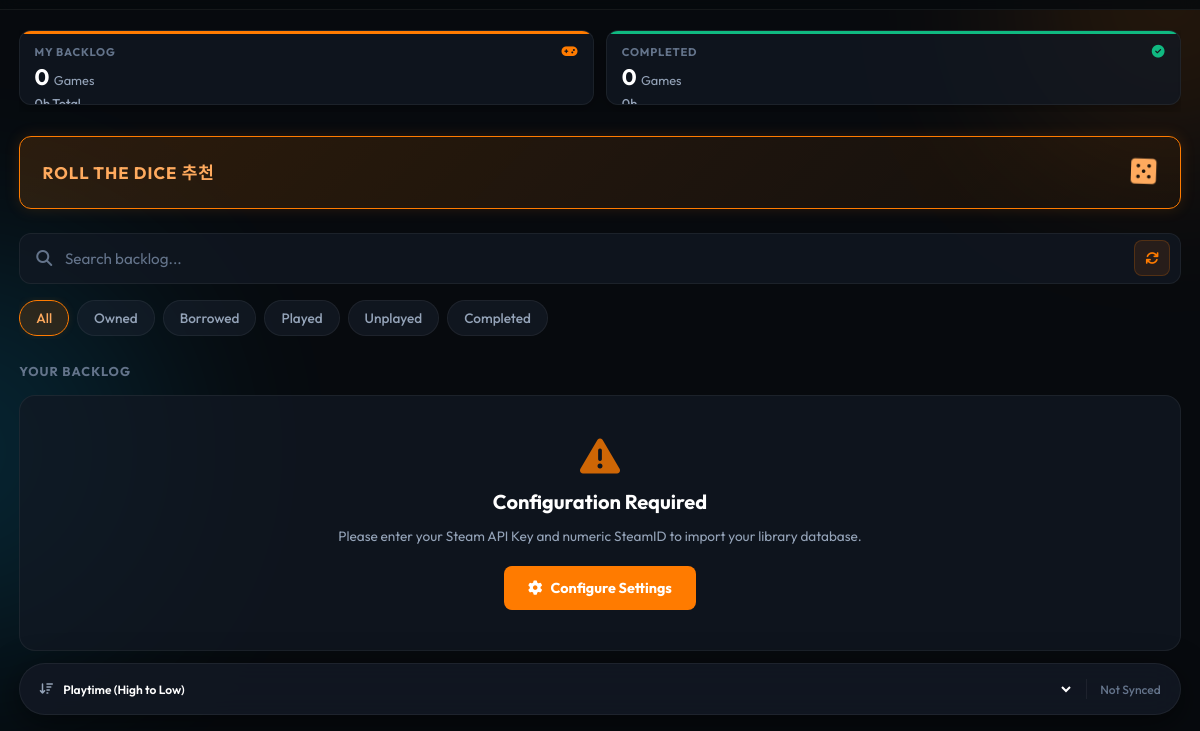
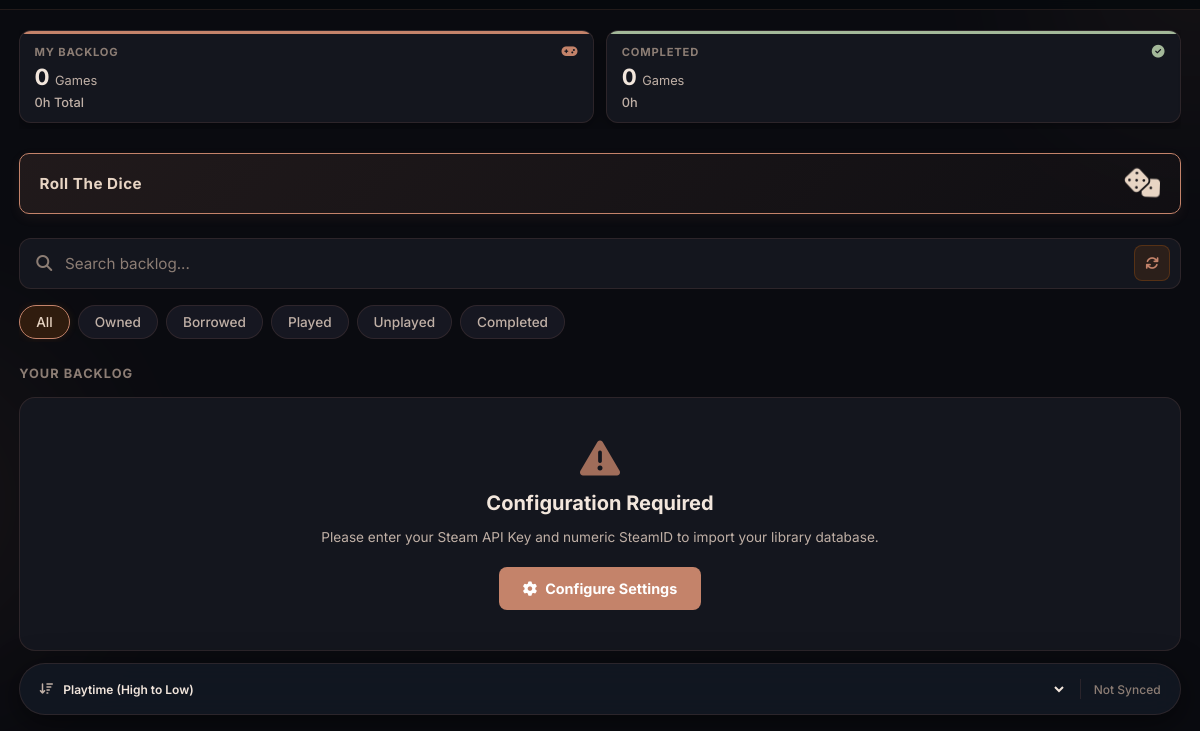
Before and after one commit to MavihsLH/SteamHLTB, an Electron app: page static/mobile.html in a window 1200 px wide. Shown: the part 69-800 px from the top of the page. Drawn offline with Linux system fonts and the light colour scheme; a web font is replaced by a local one.

Commit message:
Install capacitor preferences plugin, enable CapacitorHttp, align mobile interface with retro copper theme variables, and remove battery icon

```diff
--- a/package.json
+++ b/package.json
@@ -18,6 +18,7 @@
   "dependencies": {
     "@capacitor/android": "^8.4.1",
     "@capacitor/core": "^8.4.1",
+    "@capacitor/preferences": "^8.0.1",
     "express": "^5.2.1",
     "howlongtobeat": "^1.8.0"
   },
--- a/static/js/app.js
+++ b/static/js/app.js
@@ -10,7 +10,7 @@ let visibleCardCount = 40;
 const BATCH_SIZE = 40;
 
 // Mobile Environment Detection
-const isMobileApp = typeof window !== 'undefined' && window.Capacitor !== undefined && window.Capacitor.Plugins !== undefined;
+const isMobileApp = typeof window !== 'undefined' && window.Capacitor !== undefined && window.Capacitor.Plugins !== undefined && window.Capacitor.Plugins.Preferences !== undefined;
 
 // Native Preference Storage Helpers for Mobile
 async function getMobileConfig() {
--- a/static/mobile.css
+++ b/static/mobile.css
@@ -1,27 +1,27 @@
 /* --- SteamHLTB Mobile Stylesheet --- */
 
 :root {
-  --bg-primary: #070a0e;
-  --bg-surface: rgba(18, 24, 35, 0.75);
-  --bg-card: rgba(26, 34, 49, 0.5);
-  --border-color: rgba(255, 255, 255, 0.06);
-  --border-glow: rgba(255, 123, 0, 0.35);
+  --bg-primary: #0a0b10;
+  --bg-surface: rgba(22, 24, 33, 0.9);
+  --bg-card: rgba(30, 32, 45, 0.6);
+  --border-color: rgba(196, 131, 106, 0.15);
+  --border-glow: rgba(196, 131, 106, 0.4);
 
-  /* Neon Accents */
-  --accent-orange: #ff7b00;
-  --accent-orange-light: #ffaa5e;
-  --accent-cyan: #00bfff;
-  --accent-cyan-light: #66d9ff;
-  --accent-green: #10b981;
-  --accent-red: #ef4444;
+  /* Retro Pixel / Copper Theme Accents */
+  --accent-orange: #c4836a;
+  --accent-orange-light: #e8d5c4;
+  --accent-cyan: #9a8578;
+  --accent-cyan-light: #e8d5c4;
+  --accent-green: #a3b899;
+  --accent-red: #d98880;
 
   /* Text colors */
-  --text-primary: #ffffff;
-  --text-secondary: #94a3b8;
-  --text-muted: #64748b;
+  --text-primary: #f2e6dc;
+  --text-secondary: #c0b0a6;
+  --text-muted: #8c7d74;
 
   /* Typography */
-  --font-display: 'Outfit', -apple-system, BlinkMacSystemFont, "Segoe UI", Roboto, sans-serif;
+  --font-display: 'Inter', -apple-system, BlinkMacSystemFont, "Segoe UI", Roboto, sans-serif;
   --font-mono: 'Share Tech Mono', 'Courier New', monospace;
 }
 
@@ -49,7 +49,7 @@ body {
   position: absolute;
   border-radius: 50%;
   filter: blur(100px);
-  opacity: 0.15;
+  opacity: 0.08;
   z-index: 0;
   pointer-events: none;
 }
@@ -57,17 +57,17 @@ body {
 .sphere-1 {
   top: -10%;
   right: -10%;
-  width: 300px;
-  height: 300px;
+  width: 250px;
+  height: 250px;
   background-color: var(--accent-orange);
 }
 
 .sphere-2 {
   bottom: 10%;
   left: -20%;
-  width: 400px;
-  height: 400px;
-  background-color: var(--accent-cyan);
+  width: 300px;
+  height: 300px;
+  background-color: var(--accent-orange);
 }
 
 /* Wrapper */
@@ -263,29 +263,29 @@ body {
 
 .dice-cta-btn {
   width: 100%;
-  background: linear-gradient(135deg, rgba(255, 123, 0, 0.15) 0%, rgba(255, 123, 0, 0.05) 100%);
+  background: linear-gradient(135deg, rgba(196, 131, 106, 0.12) 0%, rgba(196, 131, 106, 0.03) 100%);
   border: 1px solid var(--accent-orange);
-  border-radius: 12px;
-  padding: 1.1rem 1.4rem;
+  border-radius: 10px;
+  padding: 0.75rem 1.2rem;
   display: flex;
   align-items: center;
   justify-content: space-between;
   color: var(--accent-orange-light);
   font-family: var(--font-display);
   font-weight: 700;
-  font-size: 1.05rem;
-  letter-spacing: 1px;
+  font-size: 0.95rem;
+  letter-spacing: 0.5px;
   cursor: pointer;
   position: relative;
   overflow: hidden;
-  box-shadow: 0 0 15px rgba(255, 123, 0, 0.15);
+  box-shadow: 0 4px 12px rgba(196, 131, 106, 0.08);
   transition: transform 0.1s, box-shadow 0.2s;
 }
 
 .dice-cta-btn:active {
   transform: scale(0.98);
-  box-shadow: 0 0 8px rgba(255, 123, 0, 0.1);
-  background: linear-gradient(135deg, rgba(255, 123, 0, 0.2) 0%, rgba(255, 123, 0, 0.08) 100%);
+  box-shadow: 0 0 4px rgba(196, 131, 106, 0.05);
+  background: linear-gradient(135deg, rgba(196, 131, 106, 0.18) 0%, rgba(196, 131, 106, 0.06) 100%);
 }
 
 .dice-icon-container {
--- a/static/mobile.html
+++ b/static/mobile.html
@@ -29,7 +29,6 @@
       <h1 class="header-logo">Steam<span>HLTB</span></h1>
       <div class="header-status">
         <span id="mobile-status-indicator" class="status-dot led-orange" title="Status"></span>
-        <i class="fa-solid fa-battery-three-quarters status-battery"></i>
       </div>
     </header>
 
@@ -69,9 +68,9 @@
       <!-- Roll The Dice CTA Banner -->
       <section class="dice-cta-section">
         <button id="mobile-dice-btn" class="dice-cta-btn">
-          <span>ROLL THE DICE 추천</span>
+          <span>Roll The Dice</span>
           <div class="dice-icon-container">
-            <i class="fa-solid fa-dice-five"></i>
+            <i class="fa-solid fa-dice"></i>
           </div>
         </button>
       </section>
--- a/static/mobile.js
+++ b/static/mobile.js
@@ -9,7 +9,7 @@ const MAX_CONCURRENT_SYNC = 4;
 let visibleCardCount = 40;
 const BATCH_SIZE = 40;
 
-const isMobileApp = typeof window !== 'undefined' && window.Capacitor !== undefined && window.Capacitor.Plugins !== undefined;
+const isMobileApp = typeof window !== 'undefined' && window.Capacitor !== undefined && window.Capacitor.Plugins !== undefined && window.Capacitor.Plugins.Preferences !== undefined;
 
 // DOM Elements
 const mobileStatusIndicator = document.getElementById('mobile-status-indicator');
```
Also changed, not shown: capacitor.config.json (+6 -1 lines), 3 other files.
